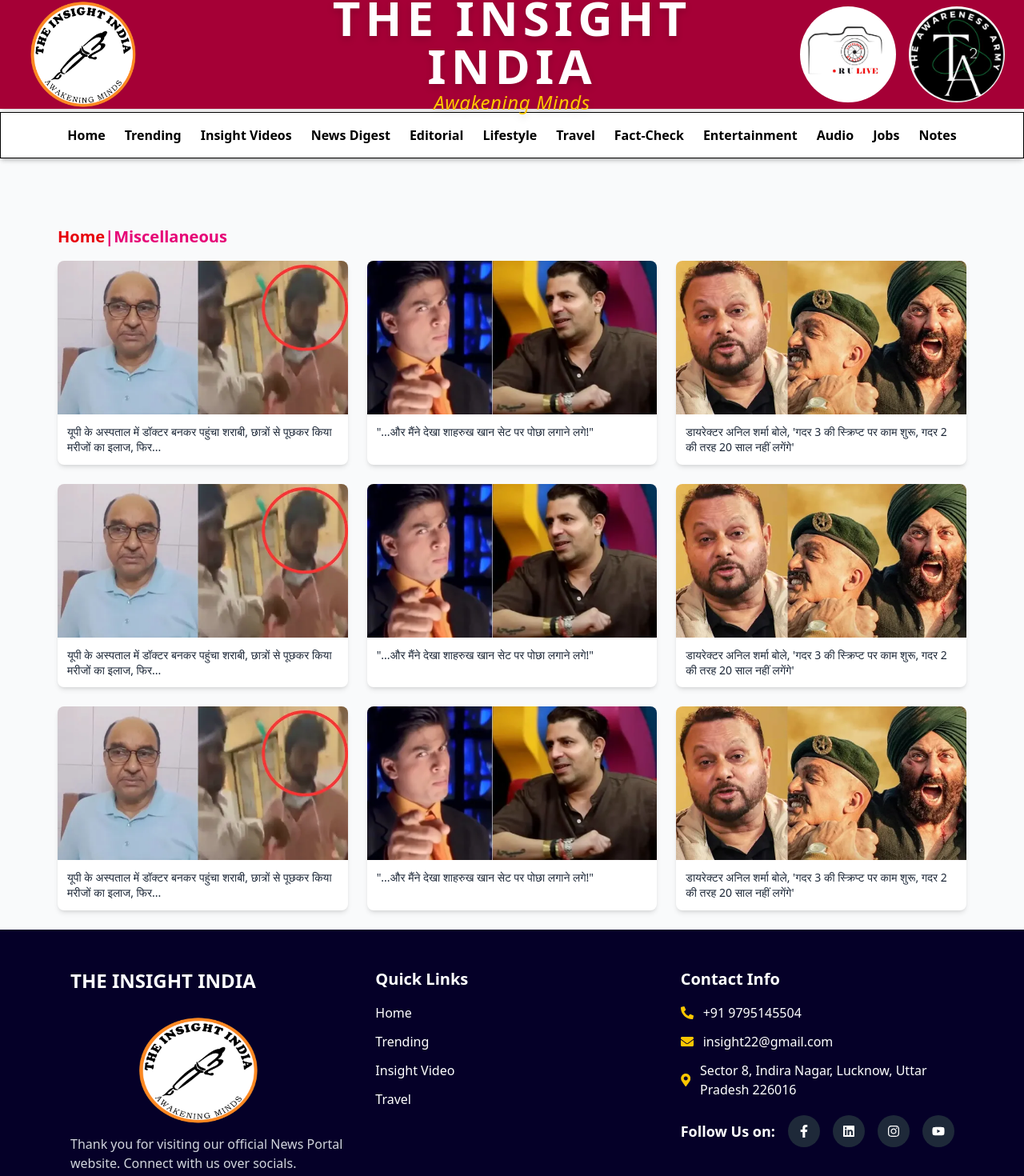
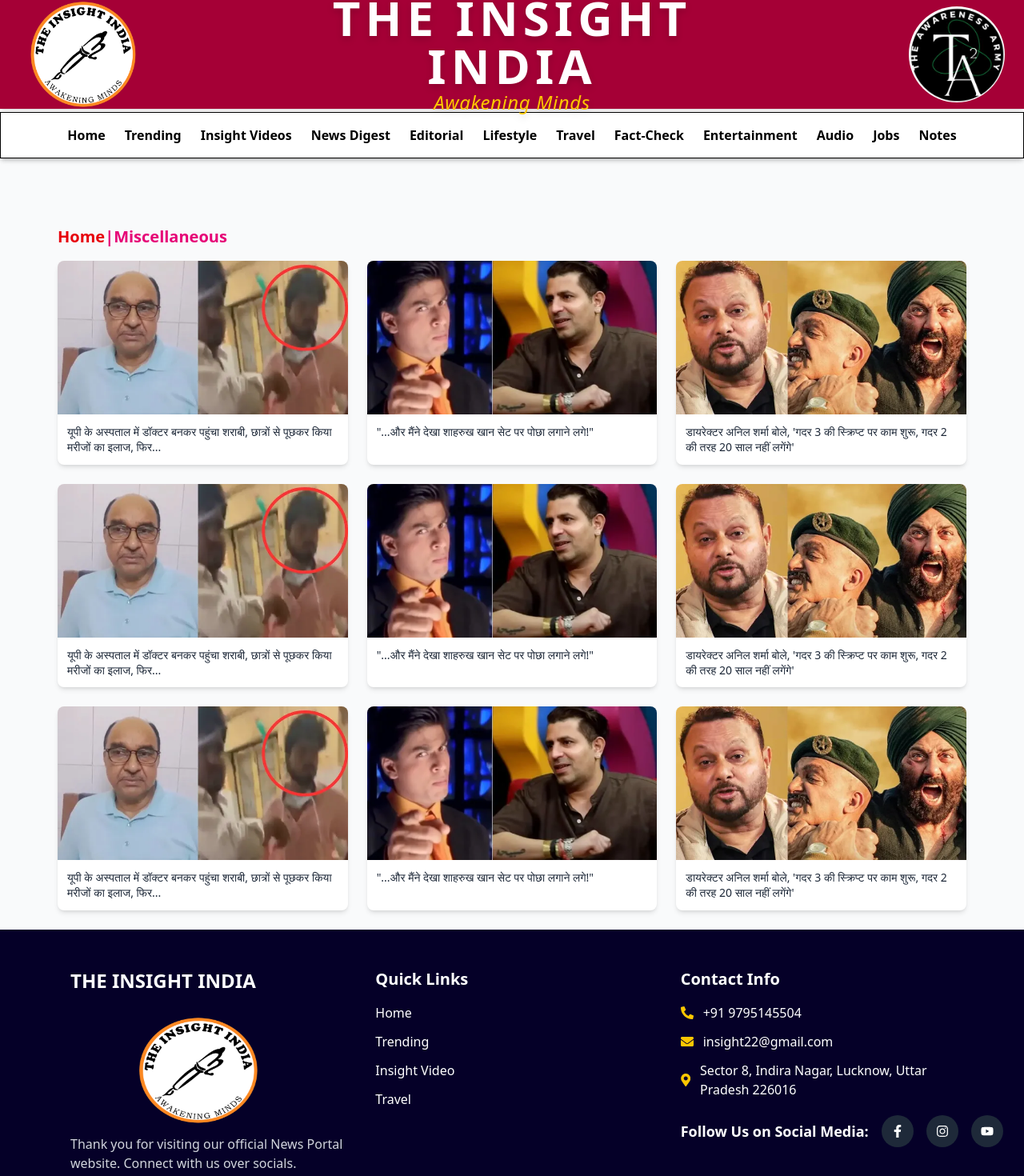
Before and after one commit to HRITIK18711/the_insight_india, a React (Vite) app: page /miscal in a window 1280 px wide. Shown: the top 1470 px of the page at 80% size. Built offline with nearby package versions, Linux system fonts and the light colour scheme.

Commit message:
code updated

```diff
--- a/src/Component/Footer.jsx
+++ b/src/Component/Footer.jsx
@@ -62,20 +62,16 @@
           {/* Social Links */}
           <div className="flex items-center space-x-4">
             <h1 className="whitespace-nowrap text-lg font-semibold">
-              Follow Us on:
+              Follow Us on Social Media:
             </h1>
             <a
-              href="#"
+              href="https://www.facebook.com/share/1HfU1MdzLm/"
               className="bg-gray-800 hover:bg-gray-700 p-3 rounded-full text-white"
             >
               <FaFacebookF />
             </a>
-            <a
-              href="#"
-              className="bg-gray-800 hover:bg-gray-700 p-3 rounded-full text-white"
-            >
-              <FaLinkedin />
-            </a>
+
+
             <a
               href="#"
               className="bg-gray-800 hover:bg-gray-700 p-3 rounded-full text-white"
@@ -83,7 +79,7 @@
               <FaInstagram />
             </a>
             <a
-              href="#"
+              href="https://www.youtube.com/@theinsightindia"
               className="bg-gray-800 hover:bg-gray-700 p-3 rounded-full text-white"
             >
               <FaYoutube />
--- a/src/Component/Header.jsx
+++ b/src/Component/Header.jsx
@@ -24,13 +24,7 @@
 
       {/* Right Side Icons */}
       <div className="flex items-center gap-4">
-        <div className="w-30 h-35 md:w-30 md:h-30">
-          <img
-            src="/Image/newl2.png"
-            className="w-full h-full object-contain rounded-full bg-white p-1"
-            alt="Logo2"
-          />
-        </div>
+
         <div className="w-14 h-14 md:w-30 md:h-30">
           <img
             src="/Image/l3.jpg"
```
